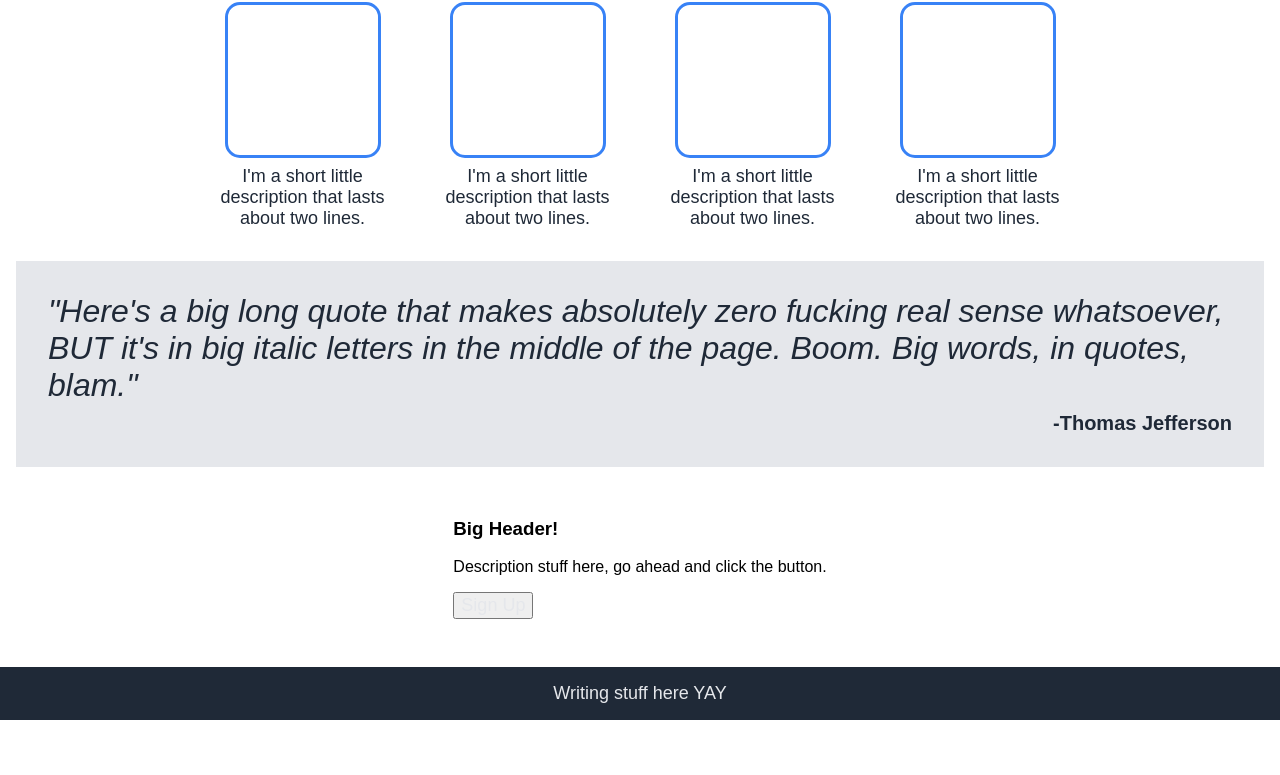
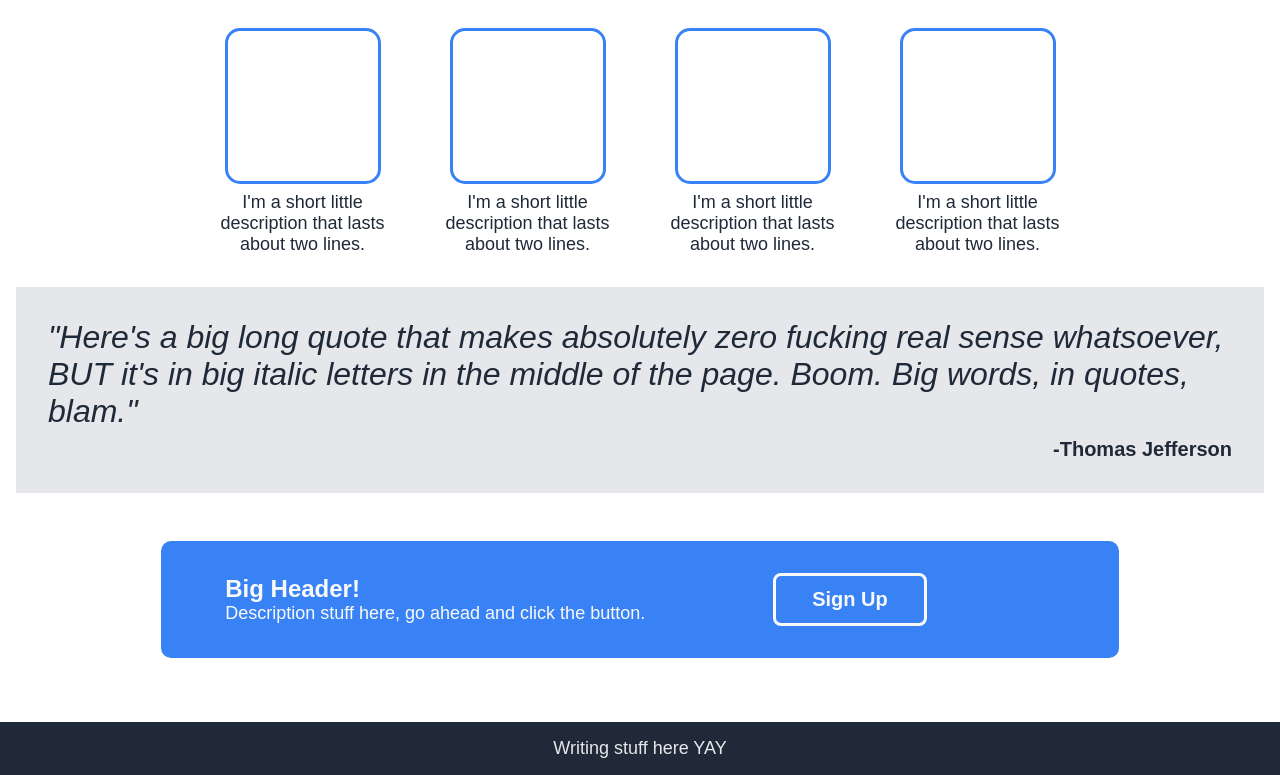
Before and after one commit to chickells/css-landing-page, a plain HTML site: page index.html in a window 1280 px wide. Shown: the part 432-1207 px from the top of the page. Before the commit the page ends 1152 px from the top, so only its background shows below. Drawn offline with Linux system fonts and the light colour scheme.

Commit message:
I ALREADY DID

```diff
--- a/styles.css
+++ b/styles.css
@@ -19,8 +19,6 @@ body {
     flex-direction: column;
     justify-content: space-between;
 }
-
-
 
 .header {
     background-color: #1F2937;
@@ -77,6 +75,7 @@ body {
     display: flex;
     justify-content: center;
     align-items: center;
+    max-width: 400px;
 }
 
 .links {
@@ -155,7 +154,6 @@ body {
     font-size: 32px;
     font-style: italic;
     font-weight: 100;
-
 }
 
 .quotesource {
@@ -173,9 +171,57 @@ body {
     align-items: center;
 }
 
-.main:nth-last-child() {
+.calltoaction {
+    background-color: #3882f6;
+    border-style: solid;
+    border: #3882f6;
+    border-radius: 10px;
+    margin: 48px;
+    display: flex;
+    align-items: center;
+    justify-content: space-between;
+    gap: 128px;
+    padding: 32px 64px;
+    color: #f9faf8;
+}
+
+.calltoaction h3 {
+    margin: 0px;
+    padding: 0px;
+    font-size: 24px;
+}
+
+.calltoaction p {
+    margin: 0px;
+    padding: 0px;
+    font-size: 18px;
+}
+
+a {
+    text-decoration: none;
+    color: #f9faf8;
+    font-size: 20px;
+}
+
+button {
+    font-size: 20px;
+    font-weight: bold;
+    background-color: #3882f6;
+    color: #f9faf8;
+    border-radius: 8px;
+    border-style: solid;
+    border-color: #f9faf8;
+    border-width: 3px;
+    padding: 12px 36px;
+}
+
+.hero button {
+    border: none;
+}
+
+/* .main:nth-last-child() {
     align-self: flex-end;
-}
+} */
 
 /* HOW TF DO YOU GET THIS FUCKING FOOTER TO GO TO THE BOTTOM */
 
@@ -189,9 +235,3 @@ body {
     justify-content: center;
     align-items: center;
 }
-
-a {
-    text-decoration: none;
-    color: #e5e7eb;
-    font-size: 18px;
-}
```
